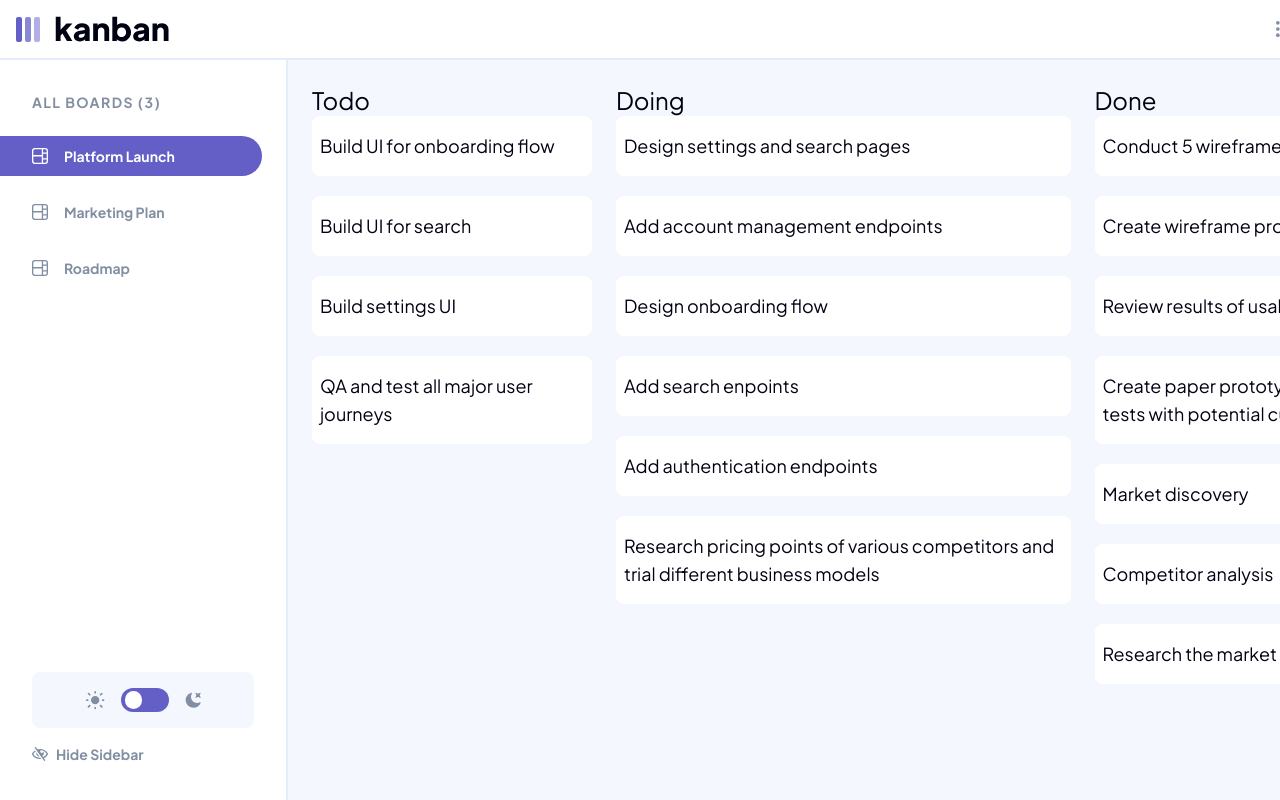
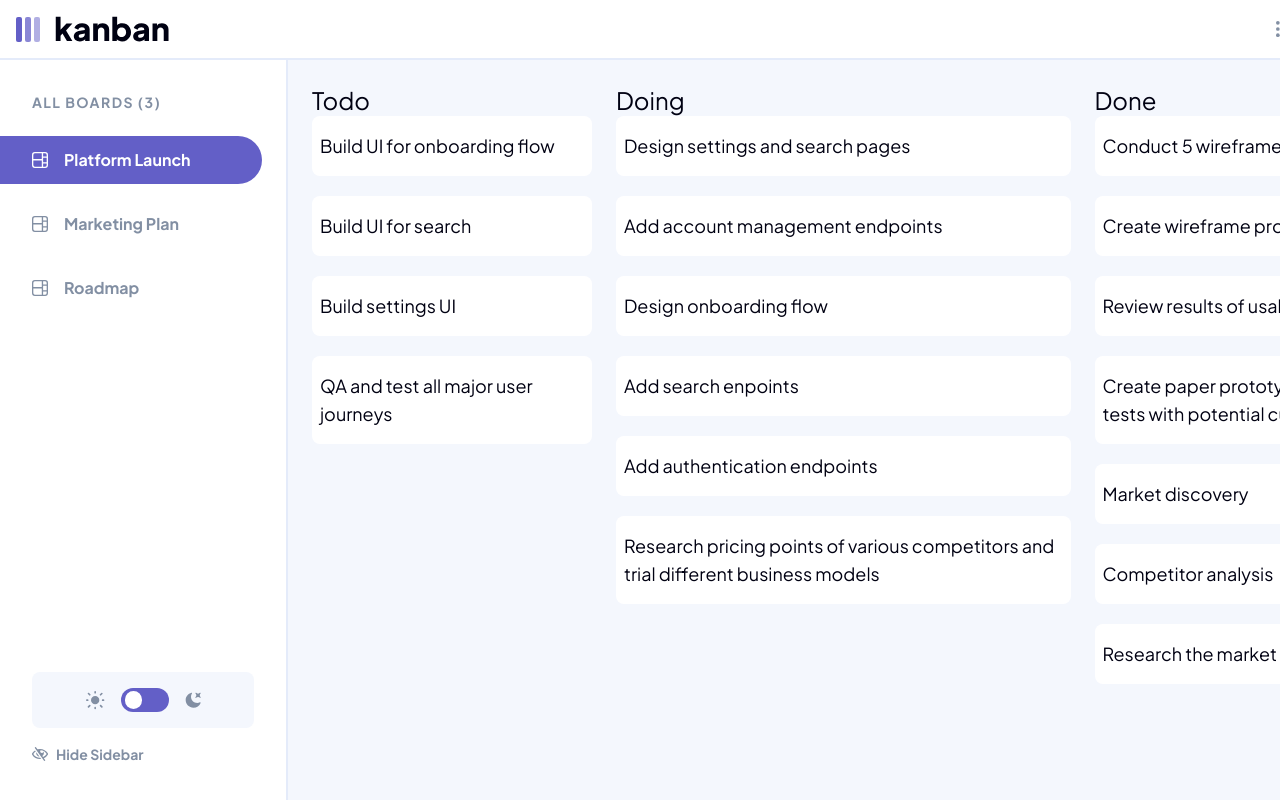
Before and after one commit to drosbros/kanban-task-management-app, a Next.js app in the folder client/: page / in a window 1280 px wide. Built offline with nearby package versions, Linux system fonts and the light colour scheme.

Commit message:
feature: sidebar board switcher hover styling

```diff
--- a/client/src/components/sidebar/SidebarBoardSwitcher.tsx
+++ b/client/src/components/sidebar/SidebarBoardSwitcher.tsx
@@ -20,13 +20,14 @@ function SidebarBoardSwitcher() {
         {boards.map((board) => (
           <SidebarButton
             key={board.name}
-            className='flex items-center gap-4'
+            className='flex items-center gap-4 group'
             boardName={board.name}
             isActive={board === currentBoard}
           >
             <BoardIcon
               className={cn({
                 'fill-white': board === currentBoard,
+                'group-hover:fill-purple-default': board !== currentBoard,
               })}
             />
             {board.name}
--- a/client/src/components/sidebar/SidebarBoardSwitcherButton.tsx
+++ b/client/src/components/sidebar/SidebarBoardSwitcherButton.tsx
@@ -13,8 +13,9 @@ function SidebarButton({ className, isActive, boardName, ...rest }: Props) {
     <Button
       {...rest}
       variant={'unstyled'}
-      className={cn(className, 'px-8 rounded-l-none w-11/12 text-gray-medium', {
+      className={cn(className, 'px-8 py-3 font-bold text-md rounded-l-none w-11/12 text-gray-medium', {
         'bg-purple-default text-white': isActive,
+        'hover:bg-purple-default/10 dark:hover:bg-white hover:text-purple-default': !isActive,
       })}
     />
   )
```
